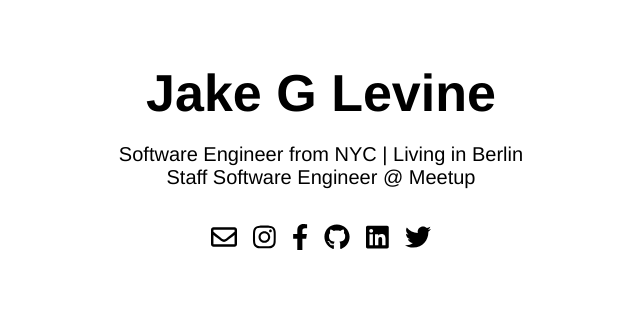
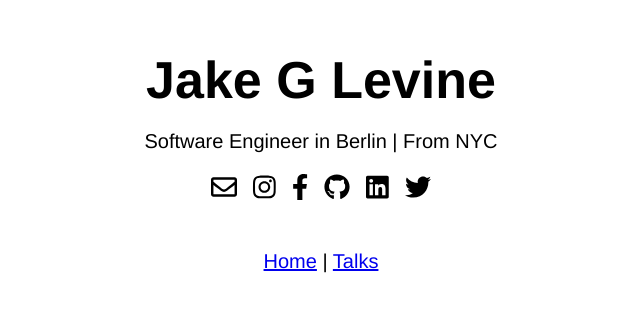
Before and after one commit to jgl2832/jake-web, a React (Create React App) app: page / in a window 1280 px wide. Shown: the part 246-556 px from the top of the page, without its empty margins (319-959 px from the left). Built offline with nearby package versions, Linux system fonts and the light colour scheme.

Commit message:
begin new page

```diff
--- a/package.json
+++ b/package.json
@@ -10,6 +10,7 @@
     "@fortawesome/react-fontawesome": "^0.1.4",
     "react": "^16.8.3",
     "react-dom": "^16.8.3",
+    "react-router-dom": "^5.1.2",
     "react-scripts": "2.1.5"
   },
   "scripts": {
--- a/src/App.css
+++ b/src/App.css
@@ -22,6 +22,10 @@
   font-size: calc(4px + 2vmin);
 }
 
+.Talks {
+  font-size: calc(4px + 2vmin);
+}
+
 .SocialLinks {
   list-style: none;
   padding: 0;
--- a/src/App.js
+++ b/src/App.js
@@ -1,4 +1,11 @@
 import React, { Component } from 'react';
+import {
+  BrowserRouter as Router,
+  Switch,
+  Route,
+  Link,
+} from "react-router-dom";
+
 import { FontAwesomeIcon } from '@fortawesome/react-fontawesome'
 import { faFacebookF, faTwitter, faLinkedin, faGithub, faInstagram } from '@fortawesome/free-brands-svg-icons'
 import { faEnvelope } from '@fortawesome/free-regular-svg-icons'
@@ -7,15 +14,35 @@ import './App.css';
 class App extends Component {
   render() {
     return (
+      <Router>
         <div className="App">
           <header className="App-header">
             <h1 className="Name">
               Jake G Levine
             </h1>
+            <Switch>
+              <Route path="/talks">
+                <div>sup</div>
+              </Route>
+              <Route path="/">
+                <Home />
+              </Route>
+            </Switch>
+            <p className="Talks">
+              <Link to="/">Home</Link> | <Link to="/talks">Talks</Link>
+            </p>
+          </header>
+        </div>
+      </Router>
+    );
+  }
+}
+
+function Home() {
+  return (
+    <span className="Home">
       <p className="Bio">
-            Software Engineer from NYC | Living in Berlin
-            <br/>
-            Staff Software Engineer @ Meetup
+        Software Engineer in Berlin | From NYC
       </p>
       <ul className="SocialLinks">
         <li>
@@ -49,10 +76,8 @@ class App extends Component {
           </a>
         </li>
       </ul>
-        </header>
-      </div>
+    </span>
   );
-  }
 }
 
 export default App;
```
Also changed, not shown: 2 other files (tests, documents, lock files or other folders). Lines whose indentation alone changed are shown as unchanged.
